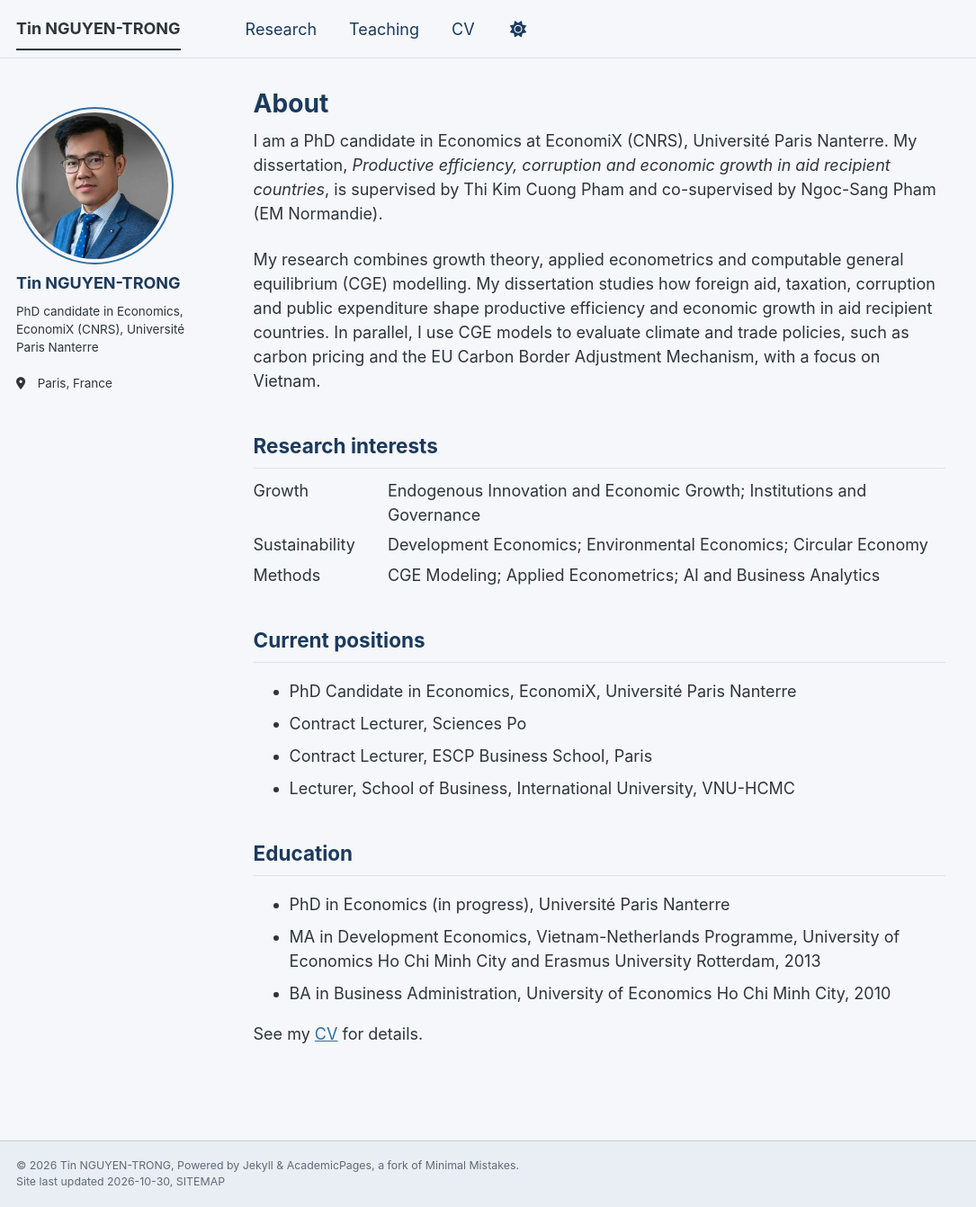
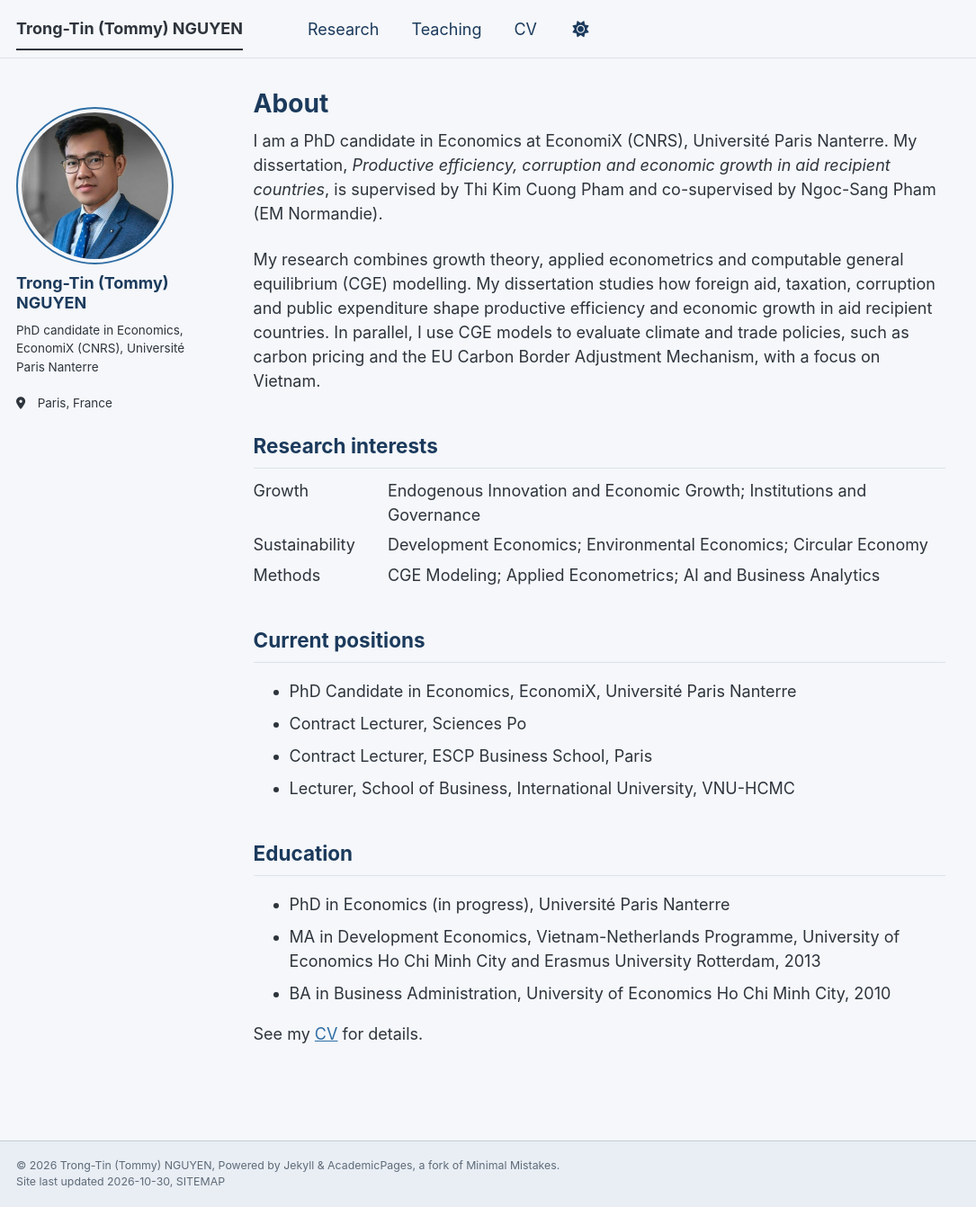
Before and after one commit to trongtin142/trongtin142.github.io, a Jekyll site: the page built from _pages/about.md, in a window 1280 px wide and 1342 px high. Shown: the whole window at 90% size, without its empty margins (0-1085 px from the left). Built offline with Jekyll 4.4.1, drawn with Linux system fonts in a browser that asks for light colours; a script bundle is joined from its source files by our own code; a style sheet for code colours, icons or effects is not loaded.

Commit message:
Display name: Trong-Tin (Tommy) NGUYEN

```diff
--- a/_config.yml
+++ b/_config.yml
@@ -9,10 +9,10 @@
 # Basic Site Settings
 locale                   : "en-US"
 site_theme               : "steelblue" # The available themes options are "default", "air", "sunrise", "mint", "dirt" and "contrast"
-title                    : "Tin NGUYEN-TRONG"
+title                    : "Trong-Tin (Tommy) NGUYEN"
 title_separator          : "-"
-name                     : &name "Tin NGUYEN-TRONG"
-description              : &description "Tin NGUYEN-TRONG, PhD candidate in Economics at EconomiX, Université Paris Nanterre"   # Update this with a general description of your site, this is the default if not overridden by a page
+name                     : &name "Trong-Tin (Tommy) NGUYEN"
+description              : &description "Trong-Tin (Tommy) NGUYEN, PhD candidate in Economics at EconomiX, Université Paris Nanterre"   # Update this with a general description of your site, this is the default if not overridden by a page
 url                      : https://trongtin142.github.io # The base hostname & protocol for your site e.g. "https://[your GitHub username].github.io",
                                                            # or if you already have some other page hosted on Github then use "https://[your GitHub username].github.io/[Your Repo Name]"
 baseurl                  : "" # the subpath of your site, e.g. "/blog"
@@ -24,7 +24,7 @@ repository               : "trongtin142/trongtin142.github.io"
 author:
   # Biographic information
   avatar           : "profile.jpg"
-  name             : "Tin NGUYEN-TRONG"
+  name             : "Trong-Tin (Tommy) NGUYEN"
   pronouns         : # example: "she/her"
   bio              : "PhD candidate in Economics, EconomiX (CNRS), Université Paris Nanterre"
   location         : "Paris, France"
```
